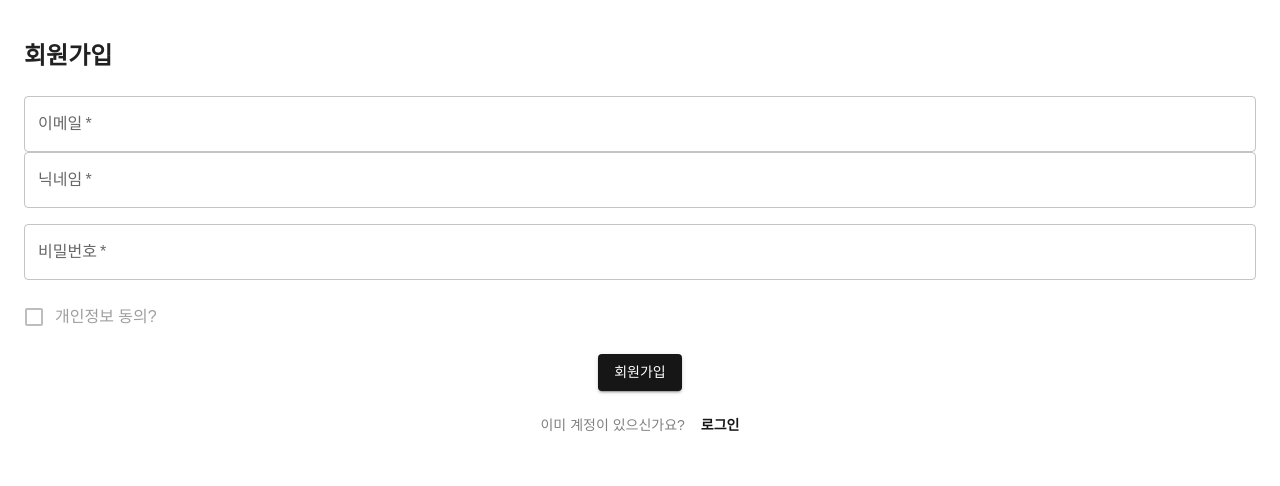
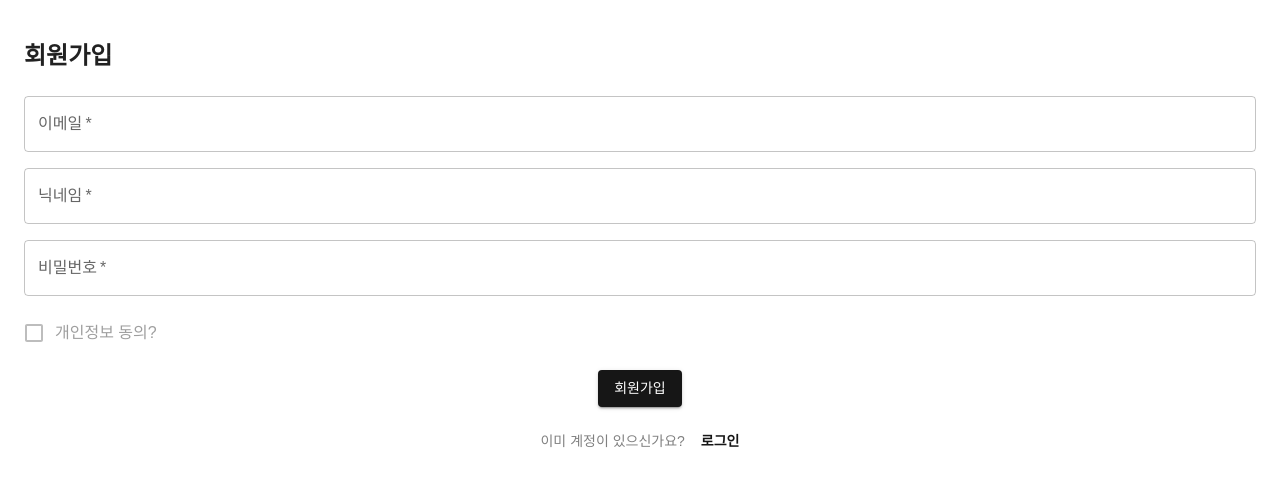
Before and after one commit to meok-share/meok-share-fe, a React (Create React App) app: page /signup in a window 1280 px wide. Shown: the top 486 px of the page. Built offline with nearby package versions, Linux system fonts and the light colour scheme.

Commit message:
[feat] UI 꺠지는 거 수정

```diff
--- a/package.json
+++ b/package.json
@@ -48,6 +48,7 @@
     "@emotion/react": "^11.11.0",
     "@emotion/styled": "^11.11.0",
     "@mui/material": "^5.12.3",
+    "@mui/x-date-pickers": "^6.8.0",
     "@types/styled-components": "^5.1.26"
   }
 }
--- a/src/routes/Signup.tsx
+++ b/src/routes/Signup.tsx
@@ -34,7 +34,7 @@ export default function SignUp() {
               fullWidth
             />
           </Grid>
-          <Grid xs={12} item={true}>
+          <Grid xs={12} item={true} mt={2}>
             <TextField
               required
               id="outlined-disabled"
```
Also changed, not shown: 1 other file (tests, documents, lock files or other folders).
